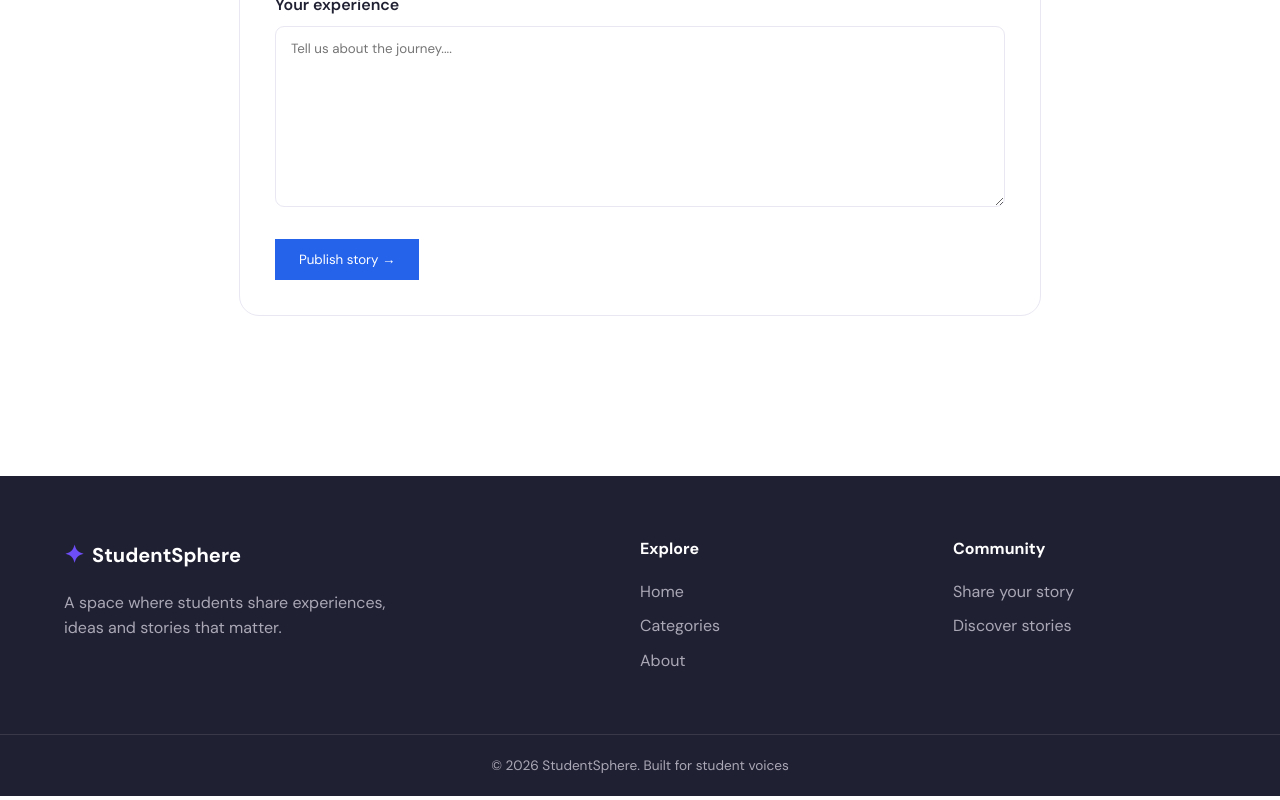
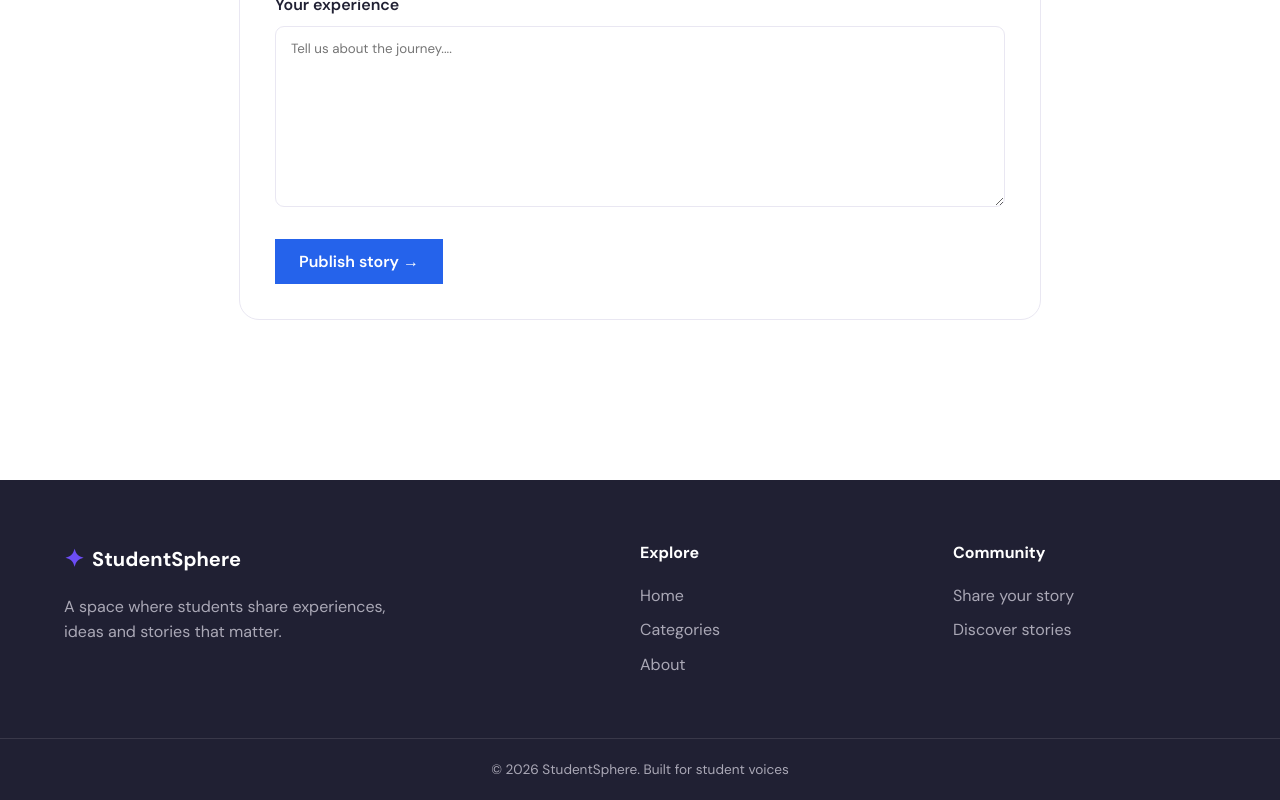
Before and after one commit to martinengo2108-collab/Learning_React_Js, a React (Vite) app in the folder Blog_system/Frontend/: page /create in a window 1280 px wide. Shown: the part 707-1507 px from the top of the page. Built offline with nearby package versions, Linux system fonts and the light colour scheme.

Commit message:
enhance post-form button styles with improved font size, weight, and transition effects

```diff
--- a/Blog_system/Frontend/src/index.css
+++ b/Blog_system/Frontend/src/index.css
@@ -400,6 +400,10 @@ select {
   border: none;
   background-color: #2563eb;
   color: white;
+  font-size: 16px;
+  font-weight: 600;
+  cursor: pointer;
+  transition: 0.2s ease;
 }
 .post-card-footer {
   border-top: 1px solid var(--border);
```
